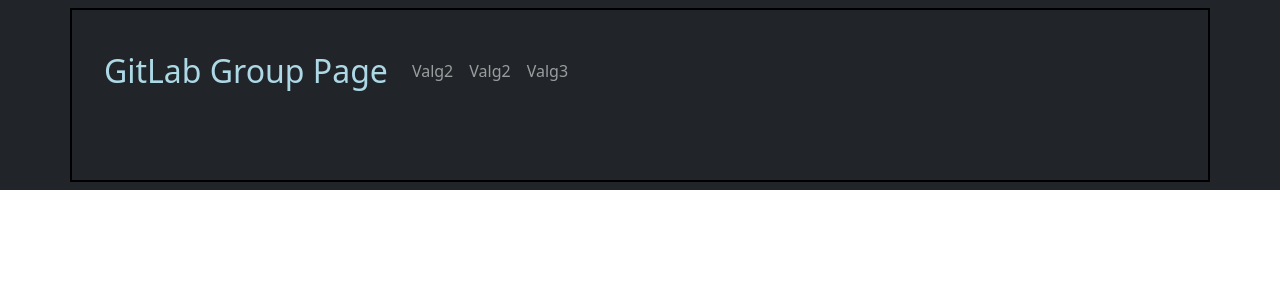
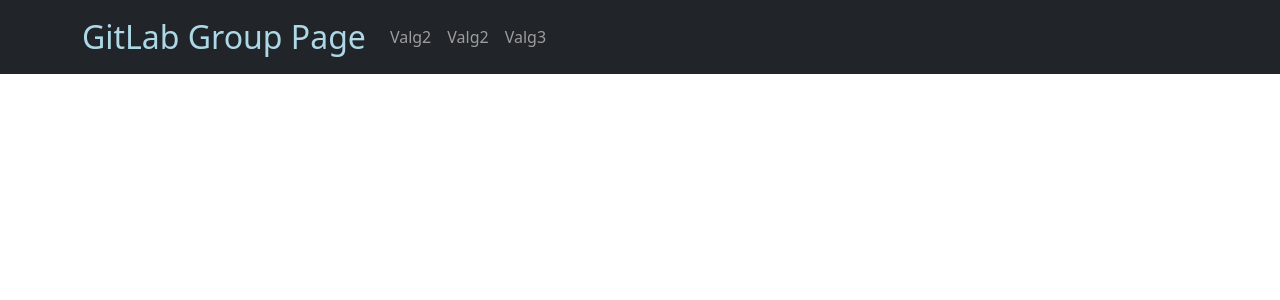
Before and after one commit to kavusiks/gitlab_group_page, a React (Create React App) app in the folder gitlab-group-page/: page / in a window 1280 px wide. Shown: the top 300 px of the page. Built offline with nearby package versions, Linux system fonts and the light colour scheme.

Commit message:
(#5) Updated css for Login Comp

```diff
--- a/gitlab-group-page/src/components/LogIn/index.css
+++ b/gitlab-group-page/src/components/LogIn/index.css
@@ -5,7 +5,7 @@
     height: 100vh;
 }
 
-.container {
+.innercontainer {
     padding: 2rem 2rem 5rem 2rem;
     border: 2px solid black;
 }
```
